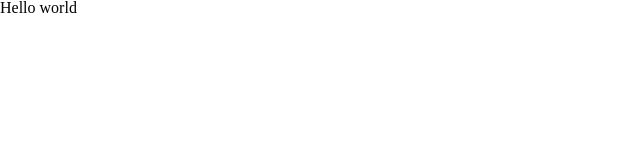
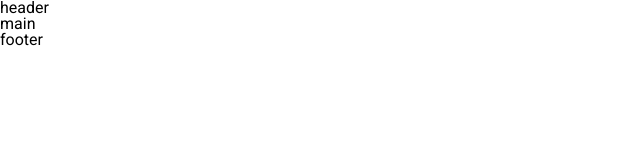
Before and after one commit to Oleh-spec/Oleh-spec.github.io, a plain HTML site: page index.html in a window 1280 px wide. Shown: the whole page, without its empty margins (0-640 px from the left). Drawn offline with Linux system fonts and the light colour scheme.

Commit message:
connected Roboto font

```diff
--- a/index.html
+++ b/index.html
@@ -5,10 +5,12 @@
     <title>Document</title>
     <link rel="stylesheet" href="reset.css">
     <link rel="stylesheet" href="style.css">
+
+    <link href="https://fonts.googleapis.com/css?family=Roboto:300,400,700&display=swap" rel="stylesheet">
 </head>
 <body>
-
-	<h1>Hello world</h1>
-
+	<header class="header">header</header>
+	<main class="main">main</main>
+	<footer class="footer">footer</footer>
 </body>
 </html>
--- a/style.css
+++ b/style.css
@@ -0,0 +1,7 @@
+* {
+	box-sizing: border-box;
+}
+
+body{
+	font-family: 'Roboto', sans-serif;
+}
```
